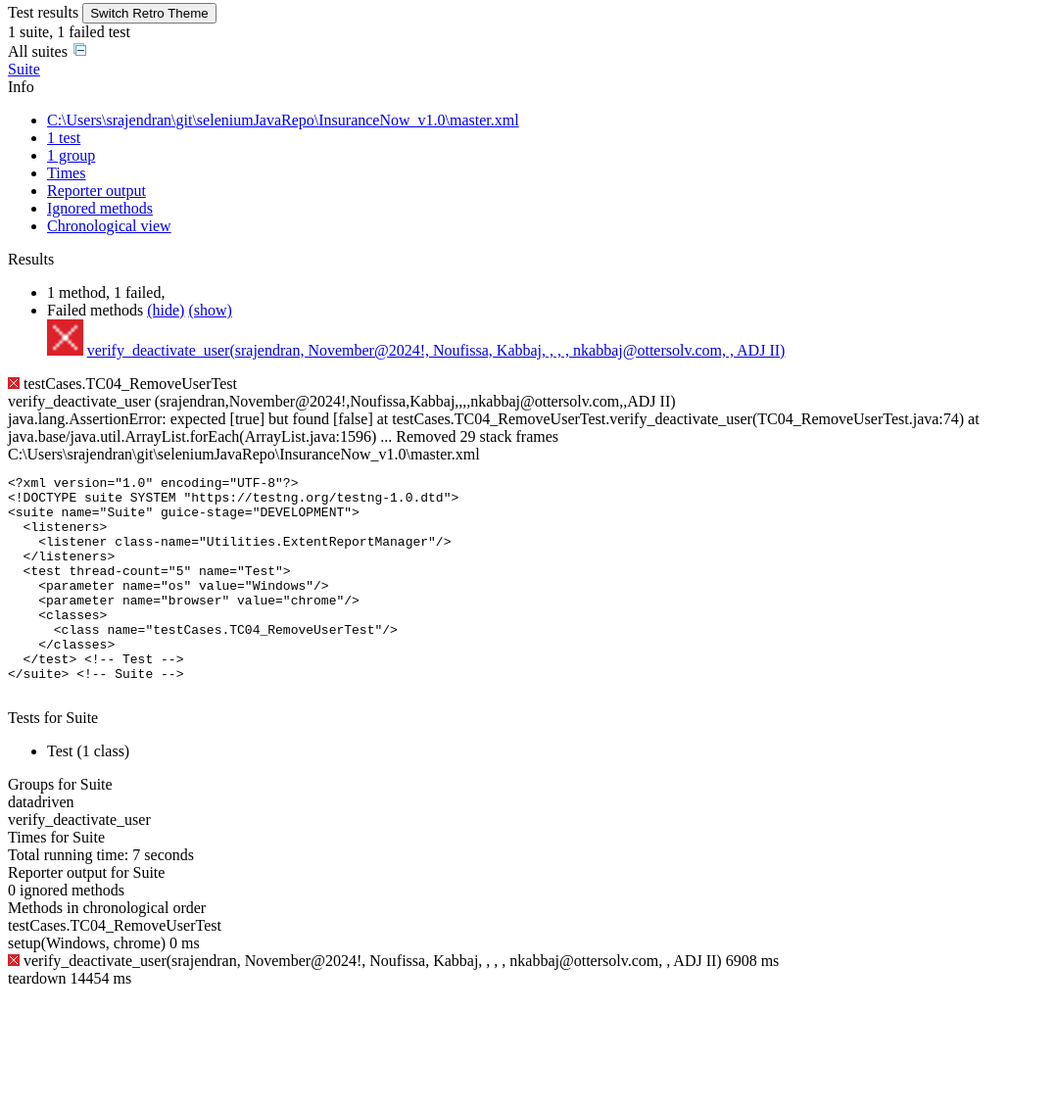
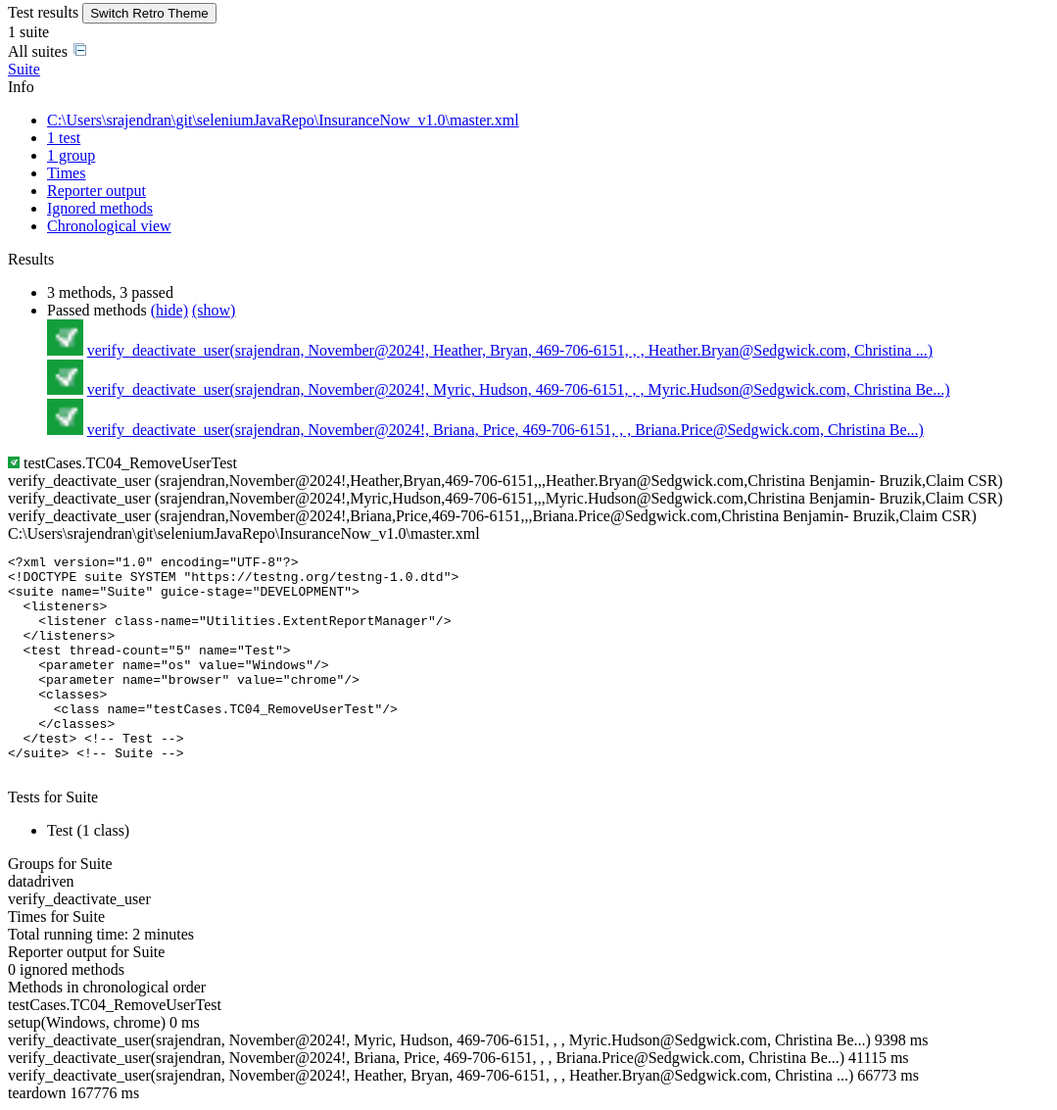
Before and after one commit to rajsenatusa/seleniumJavaRepo, a plain HTML site: page InsuranceNow_v1.0/test-output/index.html in a window 1280 px wide. Shown: the part 5-1138 px from the top of the page at 98% size, without its empty margins (0-1079 px from the left). Before the commit the page ends 1021 px from the top, so only its background shows below. Drawn offline with Linux system fonts and the light colour scheme; a script that the page names is missing.

Commit message:
latest deactivate commit

```diff
--- a/InsuranceNow_v1.0/test-output/index.html
+++ b/InsuranceNow_v1.0/test-output/index.html
@@ -25,7 +25,7 @@
       <span class="top-banner-title-font">Test results</span>
       <button id="button" class="button">Switch Retro Theme</button> <!-- button -->
       <br/>
-      <span class="top-banner-font-1">1 suite, 1 failed test</span>
+      <span class="top-banner-font-1">1 suite</span>
     </div> <!-- top-banner-root -->
     <div class="navigator-root">
       <div class="navigator-suite-header">
@@ -39,7 +39,7 @@
         <div class="rounded-window">
           <div class="suite-header light-rounded-window-top">
             <a href="#" panel-name="suite-Suite" class="navigator-link">
-              <span class="suite-name border-failed">Suite</span>
+              <span class="suite-name border-passed">Suite</span>
             </a> <!-- navigator-link -->
           </div> <!-- suite-header light-rounded-window-top -->
           <div class="navigator-suite-content">
@@ -92,21 +92,31 @@
               <div class="suite-section-content">
                 <ul>
                   <li>
-                    <span class="method-stats">1 method, 1 failed,   </span>
+                    <span class="method-stats">3 methods,   3 passed</span>
                   </li>
                   <li>
-                    <span class="method-list-title failed">Failed methods</span>
-                    <span class="show-or-hide-methods failed">
-                      <a href="#" panel-name="suite-Suite" class="hide-methods failed suite-Suite"> (hide)</a> <!-- hide-methods failed suite-Suite -->
-                      <a href="#" panel-name="suite-Suite" class="show-methods failed suite-Suite"> (show)</a> <!-- show-methods failed suite-Suite -->
+                    <span class="method-list-title passed">Passed methods</span>
+                    <span class="show-or-hide-methods passed">
+                      <a href="#" panel-name="suite-Suite" class="hide-methods passed suite-Suite"> (hide)</a> <!-- hide-methods passed suite-Suite -->
+                      <a href="#" panel-name="suite-Suite" class="show-methods passed suite-Suite"> (show)</a> <!-- show-methods passed suite-Suite -->
                     </span>
-                    <div class="method-list-content failed suite-Suite">
+                    <div class="method-list-content passed suite-Suite">
                       <span>
-                        <img src="failed.png" width="3%"/>
-                        <a href="#" panel-name="suite-Suite" title="testCases.TC04_RemoveUserTest" class="method navigator-link" hash-for-method="verify_deactivate_user(srajendran, November@2024!, Noufissa, Kabbaj, , , , nkabbaj@ottersolv.com, , ADJ II)">verify_deactivate_user(srajendran, November@2024!, Noufissa, Kabbaj, , , , nkabbaj@ottersolv.com, , ADJ II)</a> <!-- method navigator-link -->
+                        <img src="passed.png" width="3%"/>
+                        <a href="#" panel-name="suite-Suite" title="testCases.TC04_RemoveUserTest" class="method navigator-link" hash-for-method="verify_deactivate_user(srajendran, November@2024!, Heather, Bryan, 469-706-6151, , , Heather.Bryan@Sedgwick.com, Christina ...)">verify_deactivate_user(srajendran, November@2024!, Heather, Bryan, 469-706-6151, , , Heather.Bryan@Sedgwick.com, Christina ...)</a> <!-- method navigator-link -->
                       </span>
                       <br/>
-                    </div> <!-- method-list-content failed suite-Suite -->
+                      <span>
+                        <img src="passed.png" width="3%"/>
+                        <a href="#" panel-name="suite-Suite" title="testCases.TC04_RemoveUserTest" class="method navigator-link" hash-for-method="verify_deactivate_user(srajendran, November@2024!, Myric, Hudson, 469-706-6151, , , Myric.Hudson@Sedgwick.com, Christina Be...)">verify_deactivate_user(srajendran, November@2024!, Myric, Hudson, 469-706-6151, , , Myric.Hudson@Sedgwick.com, Christina Be...)</a> <!-- method navigator-link -->
+                      </span>
+                      <br/>
+                      <span>
+                        <img src="passed.png" width="3%"/>
+                        <a href="#" panel-name="suite-Suite" title="testCases.TC04_RemoveUserTest" class="method navigator-link" hash-for-method="verify_deactivate_user(srajendran, November@2024!, Briana, Price, 469-706-6151, , , Briana.Price@Sedgwick.com, Christina Be...)">verify_deactivate_user(srajendran, November@2024!, Briana, Price, 469-706-6151, , , Briana.Price@Sedgwick.com, Christina Be...)</a> <!-- method navigator-link -->
+                      </span>
+                      <br/>
+                    </div> <!-- method-list-content passed suite-Suite -->
                   </li>
                 </ul>
               </div> <!-- suite-section-content -->
@@ -118,27 +128,38 @@
     <div class="wrapper">
       <div class="main-panel-root">
         <div panel-name="suite-Suite" class="panel Suite">
-          <div class="suite-Suite-class-failed">
+          <div class="suite-Suite-class-passed">
             <div class="main-panel-header rounded-window-top">
-              <img src="failed.png"/>
+              <img src="passed.png"/>
               <span class="class-name">testCases.TC04_RemoveUserTest</span>
             </div> <!-- main-panel-header rounded-window-top -->
             <div class="main-panel-content rounded-window-bottom">
               <div class="method">
                 <div class="method-content">
-                  <a name="verify_deactivate_user(srajendran, November@2024!, Noufissa, Kabbaj, , , , nkabbaj@ottersolv.com, , ADJ II)">
-                  </a> <!-- verify_deactivate_user(srajendran, November@2024!, Noufissa, Kabbaj, , , , nkabbaj@ottersolv.com, , ADJ II) -->
+                  <a name="verify_deactivate_user(srajendran, November@2024!, Heather, Bryan, 469-706-6151, , , Heather.Bryan@Sedgwick.com, Christina ...)">
+                  </a> <!-- verify_deactivate_user(srajendran, November@2024!, Heather, Bryan, 469-706-6151, , , Heather.Bryan@Sedgwick.com, Christina ...) -->
                   <span class="method-name">verify_deactivate_user</span>
-                  <span class="parameters">(srajendran,November@2024!,Noufissa,Kabbaj,,,,nkabbaj@ottersolv.com,,ADJ II)</span>
-                  <div class="stack-trace">java.lang.AssertionError: expected [true] but found [false]
-	at testCases.TC04_RemoveUserTest.verify_deactivate_user(TC04_RemoveUserTest.java:74)
-	at java.base/java.util.ArrayList.forEach(ArrayList.java:1596)
-... Removed 29 stack frames
-</div> <!-- stack-trace -->
+                  <span class="parameters">(srajendran,November@2024!,Heather,Bryan,469-706-6151,,,Heather.Bryan@Sedgwick.com,Christina Benjamin- Bruzik,Claim CSR)</span>
+                </div> <!-- method-content -->
+              </div> <!-- method -->
+              <div class="method">
+                <div class="method-content">
+                  <a name="verify_deactivate_user(srajendran, November@2024!, Myric, Hudson, 469-706-6151, , , Myric.Hudson@Sedgwick.com, Christina Be...)">
+                  </a> <!-- verify_deactivate_user(srajendran, November@2024!, Myric, Hudson, 469-706-6151, , , Myric.Hudson@Sedgwick.com, Christina Be...) -->
+                  <span class="method-name">verify_deactivate_user</span>
+                  <span class="parameters">(srajendran,November@2024!,Myric,Hudson,469-706-6151,,,Myric.Hudson@Sedgwick.com,Christina Benjamin- Bruzik,Claim CSR)</span>
+                </div> <!-- method-content -->
+              </div> <!-- method -->
+              <div class="method">
+                <div class="method-content">
+                  <a name="verify_deactivate_user(srajendran, November@2024!, Briana, Price, 469-706-6151, , , Briana.Price@Sedgwick.com, Christina Be...)">
+                  </a> <!-- verify_deactivate_user(srajendran, November@2024!, Briana, Price, 469-706-6151, , , Briana.Price@Sedgwick.com, Christina Be...) -->
+                  <span class="method-name">verify_deactivate_user</span>
+                  <span class="parameters">(srajendran,November@2024!,Briana,Price,469-706-6151,,,Briana.Price@Sedgwick.com,Christina Benjamin- Bruzik,Claim CSR)</span>
                 </div> <!-- method-content -->
               </div> <!-- method -->
             </div> <!-- main-panel-content rounded-window-bottom -->
-          </div> <!-- suite-Suite-class-failed -->
+          </div> <!-- suite-Suite-class-passed -->
         </div> <!-- panel Suite -->
         <div panel-name="test-xml-Suite" class="panel">
           <div class="main-panel-header rounded-window-top">
@@ -204,16 +225,24 @@ data.addColumn('number', 'Number');
 data.addColumn('string', 'Method');
 data.addColumn('string', 'Class');
 data.addColumn('number', 'Time (ms)');
-data.addRows(1);
+data.addRows(3);
 data.setCell(0, 0, 0)
 data.setCell(0, 1, 'verify_deactivate_user')
 data.setCell(0, 2, 'testCases.TC04_RemoveUserTest')
-data.setCell(0, 3, 7378);
+data.setCell(0, 3, 100998);
+data.setCell(1, 0, 1)
+data.setCell(1, 1, 'verify_deactivate_user')
+data.setCell(1, 2, 'testCases.TC04_RemoveUserTest')
+data.setCell(1, 3, 31701);
+data.setCell(2, 0, 2)
+data.setCell(2, 1, 'verify_deactivate_user')
+data.setCell(2, 2, 'testCases.TC04_RemoveUserTest')
+data.setCell(2, 3, 25654);
 window.suiteTableData['Suite']= { tableData: data, tableDiv: 'times-div-Suite'}
 return data;
 }
               </script>
-              <span class="suite-total-time">Total running time: 7 seconds</span>
+              <span class="suite-total-time">Total running time: 2 minutes</span>
               <div id="times-div-Suite">
               </div> <!-- times-div-Suite -->
             </div> <!-- times-div -->
@@ -245,14 +274,20 @@ return data;
                 <span class="method-start">0 ms</span>
               </div> <!-- configuration-class before -->
               <div class="test-method">
-                <img src="failed.png">
-                </img>
-                <span class="method-name">verify_deactivate_user(srajendran, November@2024!, Noufissa, Kabbaj, , , , nkabbaj@ottersolv.com, , ADJ II)</span>
-                <span class="method-start">6908 ms</span>
+                <span class="method-name">verify_deactivate_user(srajendran, November@2024!, Myric, Hudson, 469-706-6151, , , Myric.Hudson@Sedgwick.com, Christina Be...)</span>
+                <span class="method-start">9398 ms</span>
+              </div> <!-- test-method -->
+              <div class="test-method">
+                <span class="method-name">verify_deactivate_user(srajendran, November@2024!, Briana, Price, 469-706-6151, , , Briana.Price@Sedgwick.com, Christina Be...)</span>
+                <span class="method-start">41115 ms</span>
+              </div> <!-- test-method -->
+              <div class="test-method">
+                <span class="method-name">verify_deactivate_user(srajendran, November@2024!, Heather, Bryan, 469-706-6151, , , Heather.Bryan@Sedgwick.com, Christina ...)</span>
+                <span class="method-start">66773 ms</span>
               </div> <!-- test-method -->
               <div class="configuration-class after">
                 <span class="method-name">teardown</span>
-                <span class="method-start">14454 ms</span>
+                <span class="method-start">167776 ms</span>
               </div> <!-- configuration-class after -->
           </div> <!-- main-panel-content rounded-window-bottom -->
         </div> <!-- panel -->
```
Also changed, not shown: InsuranceNow_v1.0/test-output/emailable-report.html (+5 -6 lines).
